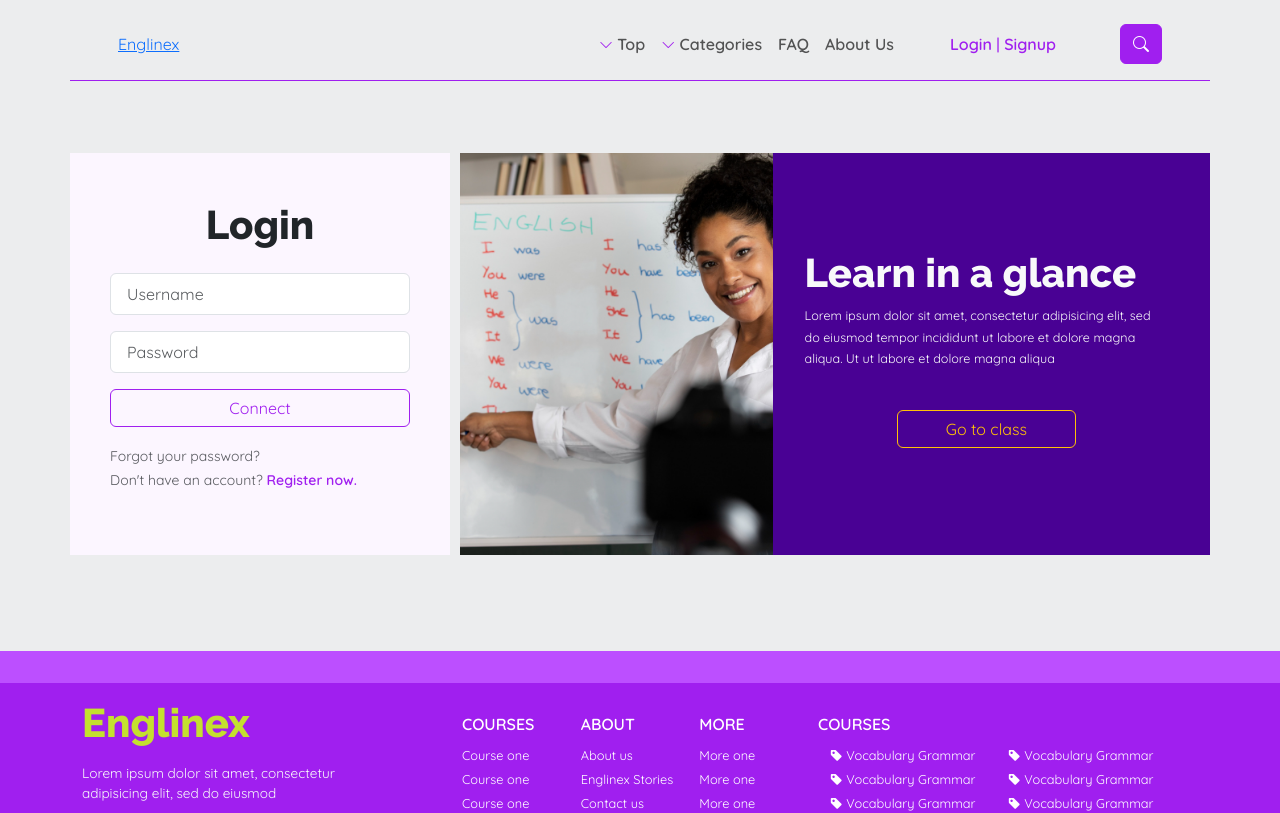
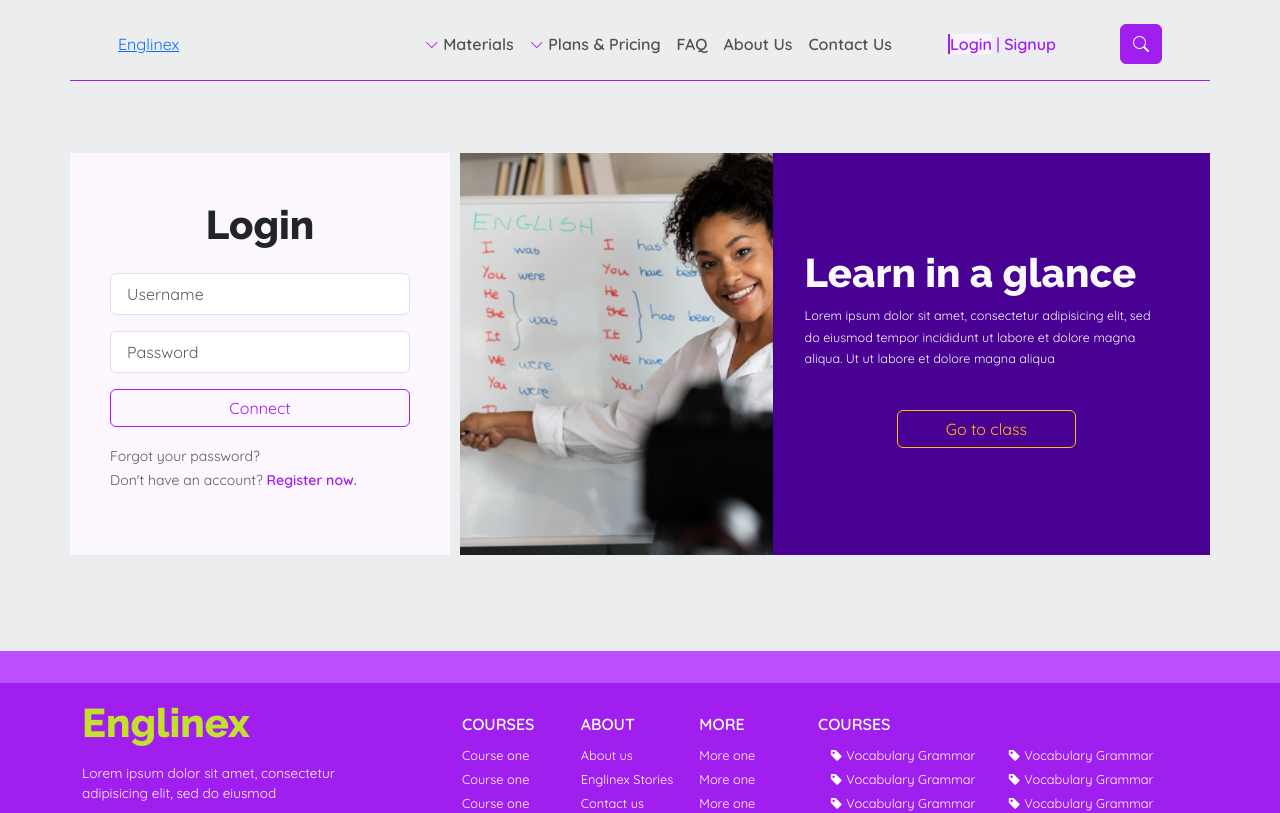
Before and after one commit to MERCURY-TECH/englinex.com-LMS, a Vue app in the folder ui/: page /w-login in a window 1280 px wide. Shown: the top 813 px of the page. Built offline with nearby package versions, Linux system fonts and the light colour scheme; what @ckeditor/ckeditor5-vue would draw is missing.

Commit message:
Add files via upload

```diff
--- a/ui/src/components/dashboard/DashboardTopHeader.vue
+++ b/ui/src/components/dashboard/DashboardTopHeader.vue
@@ -1,6 +1,6 @@
 <template>
     <header class="navbar sticky-top bg-body flex-md-nowrap p-0 shadow-sm">
-        <router-link class="navbar-brand col-md-3 col-lg-2 me-0 px-3 fs-6 bg-body" to="{ name: 'DashboardHome' }">Englinex</router-link>
+        <router-link class="navbar-brand col-md-3 col-lg-2 me-0 px-3 fs-6 bg-body" :to="{ name: 'DashboardHome' }">Englinex</router-link>
         <form class="w-50 d-md-block d-none">
             <input class="form-control rounded-0 border-0" style="cursor: pointer; transition: .2s;" id="searchbar" type="text" placeholder="Search..." aria-label="Search">
         </form>
--- a/ui/src/components/website/WebsiteHeader.vue
+++ b/ui/src/components/website/WebsiteHeader.vue
@@ -2,7 +2,7 @@
 	<!-- Header -->
     <nav class="navbar navbar-expand-lg " aria-label="Offcanvas navbar large">
       <div class="container border-bottom py-3 px-5 primary-border">
-        <a class="" href="/">Englinex</a>
+        <router-link :to="{ name: 'HomeView' }">Englinex</router-link>
         <button class="navbar-toggler" type="button" data-bs-toggle="offcanvas" data-bs-target="#offcanvasNavbar2" aria-controls="offcanvasNavbar2" aria-label="Toggle navigation">
           <span class="navbar-toggler-icon"></span>
         </button>
@@ -15,20 +15,20 @@
             <ul class="navbar-nav justify-content-end flex-grow-1 pe-3">
               <li class="nav-item dropdown header-link">
                 <a class="nav-link header-link dropdown-toggle" href="#" role="button" data-bs-toggle="dropdown" aria-expanded="false">
-                  <span class="primary-text primary-dropdown-arrow"><small><i class="bi-chevron-down"></i></small></span> Top
+                  <span class="primary-text primary-dropdown-arrow"><small><i class="bi-chevron-down"></i></small></span> Materials
                 </a>
                 <ul class="dropdown-menu">
-                  <li><a class="dropdown-item" href="#">Action</a></li>
-                  <li><a class="dropdown-item" href="#">Another action</a></li>
+                  <li><router-link class="dropdown-item" :to="{ name: 'MaterialsList' }">All Materials</router-link></li>
+                  <!-- <li><a class="dropdown-item" href="#">Another action</a></li>
                   <li>
                     <hr class="dropdown-divider">
                   </li>
-                  <li><a class="dropdown-item" href="#">Something else here</a></li>
+                  <li><a class="dropdown-item" href="#">Something else here</a></li> -->
                 </ul>
               </li>
               <li class="nav-item dropdown header-link">
                 <a class="nav-link header-link dropdown-toggle" href="#" role="button" data-bs-toggle="dropdown" aria-expanded="false">
-                  <span class="primary-text primary-dropdown-arrow"><small><i class="bi-chevron-down"></i></small></span> Categories
+                  <span class="primary-text primary-dropdown-arrow"><small><i class="bi-chevron-down"></i></small></span> Plans & Pricing
                 </a>
                 <ul class="dropdown-menu">
                   <li><a class="dropdown-item" href="#">Action</a></li>
@@ -45,8 +45,11 @@
               <li class="nav-item header-link">
                 <router-link class="nav-link" :to="{ name: 'AboutUs' }">About Us</router-link>
               </li>
+              <li class="nav-item header-link">
+                <a class="nav-link">Contact Us</a>
+              </li>
               <li class="nav-item primary-header-link px-md-5 primary-text">
-                <a class="primary-text fw-bold" href="/login">Login</a> | <a class="primary-text fw-bold" href="#">Signup</a>
+                <router-link class="primary-text fw-bold" :to="{ name: 'LoginForm' }">Login</router-link> | <router-link class="primary-text fw-bold" :to="{ name: 'SignupForm' }">Signup</router-link>
               </li>
             </ul>
             <div class="d-flex mt-3 mt-lg-0" role="search">
```
Also changed, not shown: ui/src/components/dashboard/DashboardSideBar.vue (line endings or trailing spaces), ui/src/components/website/WebsiteFooter.vue (line endings or trailing spaces).
